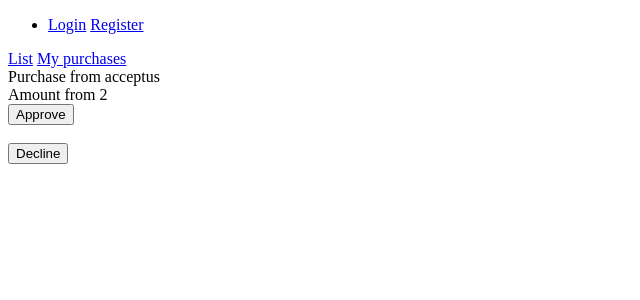
After one commit to acceptus2011/project_exe_3, a Django app: page /return_list/ in a window 1280 px wide. The commit adds this page. Shown: the top 300 px of the page, without its empty margins (0-640 px from the left). Run offline with Django 5.2, Linux system fonts and the light colour scheme; data comes from the database, SQL or seed files in the repository; tables that the repository leaves empty hold one stand-in row (values such as "Sample post").

Commit message:
Create form Approve and Decline

```diff
--- a/myapp/models.py
+++ b/myapp/models.py
@@ -28,5 +28,6 @@ class Purchase(models.Model):
 
 
 class Return(models.Model):
+    objects = None
     purchase = models.OneToOneField(Purchase, on_delete=models.CASCADE)
 # Create your models here.
--- a/myapp/views.py
+++ b/myapp/views.py
@@ -3,11 +3,11 @@ from django.db import transaction
 from django.http import request, HttpResponseRedirect
 from django.shortcuts import render
 from django.urls import reverse_lazy
-from django.views.generic import TemplateView, CreateView, ListView
+from django.views.generic import TemplateView, CreateView, ListView, DeleteView
 from django.contrib import messages
 
 from myapp.forms import RegisterForm, PurchaseForm, ReturnForm
-from myapp.models import Product, Purchase
+from myapp.models import Product, Purchase, Return
 
 
 # Create your views here.
@@ -55,11 +55,13 @@ class PurchaseView(CreateView):
     def form_invalid(self, form):
         return HttpResponseRedirect(reverse_lazy('index'))
 
+
 class ProfileView(ListView):
     template_name = 'profile.html'
 
     def get_queryset(self):
         return Purchase.objects.filter(user=self.request.user)
+
 
 class ReturnCreateView(CreateView):
     form_class = ReturnForm
@@ -74,7 +76,27 @@ class ReturnCreateView(CreateView):
         ret = form.save(commit=False)
         ret.purchase = form.purchase
         ret.save()
-        return  super().form_valid(form=form)
+        return super().form_valid(form=form)
 
     def form_invalid(self, form):
         return HttpResponseRedirect(reverse_lazy('profile'))
+
+
+class ReturnApproveView(DeleteView):
+    queryset = Return.objects.all()
+
+
+class ReturnDeclineView(DeleteView):
+    queryset = Return.objects.all()
+
+
+class ProductCreateView(CreateView):
+    model = Product
+    fields = '__all__'
+    template_name = 'create_product.html'
+    success_url = reverse_lazy('index')
+
+
+class ReturnListView(ListView):
+    queryset = Return.objects.all()
+    template_name = 'returns_list.html'
--- a/project_exe_3/urls.py
+++ b/project_exe_3/urls.py
@@ -19,9 +19,11 @@ from django.contrib.auth.views import LoginView, LogoutView
 from django.urls import path
 from django.conf.urls.static import static
 from django.conf import settings
-from myapp.views import ReturnCreateView
+from myapp.views import ReturnCreateView, ReturnApproveView, ReturnDeclineView, ProductCreateView, ReturnListView
 
 from myapp.views import RegisterView, ProductListView, PurchaseView, ProfileView
+
+
 
 
 
@@ -34,4 +36,8 @@ urlpatterns = [
     path('purchase/', PurchaseView.as_view(), name='purchase'),
     path('profile/', ProfileView.as_view(), name='profile'),
     path('create-return/', ReturnCreateView.as_view(), name='create_return'),
+    path('return-approve/<int:pk>', ReturnApproveView.as_view(), name='return_approve'),
+    path('return-decline/<int:pk>', ReturnDeclineView.as_view(), name='return_decline'),
+    path('product-create/', ProductCreateView.as_view(), name='product_create'),
+    path('return_list/', ReturnListView.as_view(), name='returns_list'),
 ]+ static(settings.MEDIA_URL, document_root=settings.MEDIA_ROOT)
--- a/templates/base.html
+++ b/templates/base.html
@@ -33,6 +33,8 @@
 </div>
 <div>
     {% if user.is_superuser %}
+    <a href="{% url 'product_create' %}">Create product</a>
+    <a href="{% url 'returns_list' %}" >Returns</a>
     {% else %}
         <a href="{% url 'index' %}">List</a>
         <a href="{% url 'profile' %}">My purchases</a>
--- /dev/null
+++ b/templates/returns_list.html
@@ -0,0 +1,21 @@
+{% extends 'base.html' %}
+{%  block title %}
+    LIST OF RETURNS
+{% endblock %}
+
+{% block content %}
+    {% for return in object_list %}
+        Purchase from {{ return.purchase.user.username }} <br>
+        Amount from {{ return.purchase.quantity }}
+        <form method="post" action="{% url 'return_approve' return.pk %}">
+            {% csrf_token %}
+            <input type="submit" value="Approve">
+        </form>
+        <br>
+        <form method="post" action="{% url 'return_decline' return.pk %}">
+            {% csrf_token %}
+            <input type="submit" value="Decline">
+        </form>
+        <br>
+    {% endfor%}
+{% endblock %}
```
Also changed, not shown: templates/create_product.html (added, +12 -0 lines).
